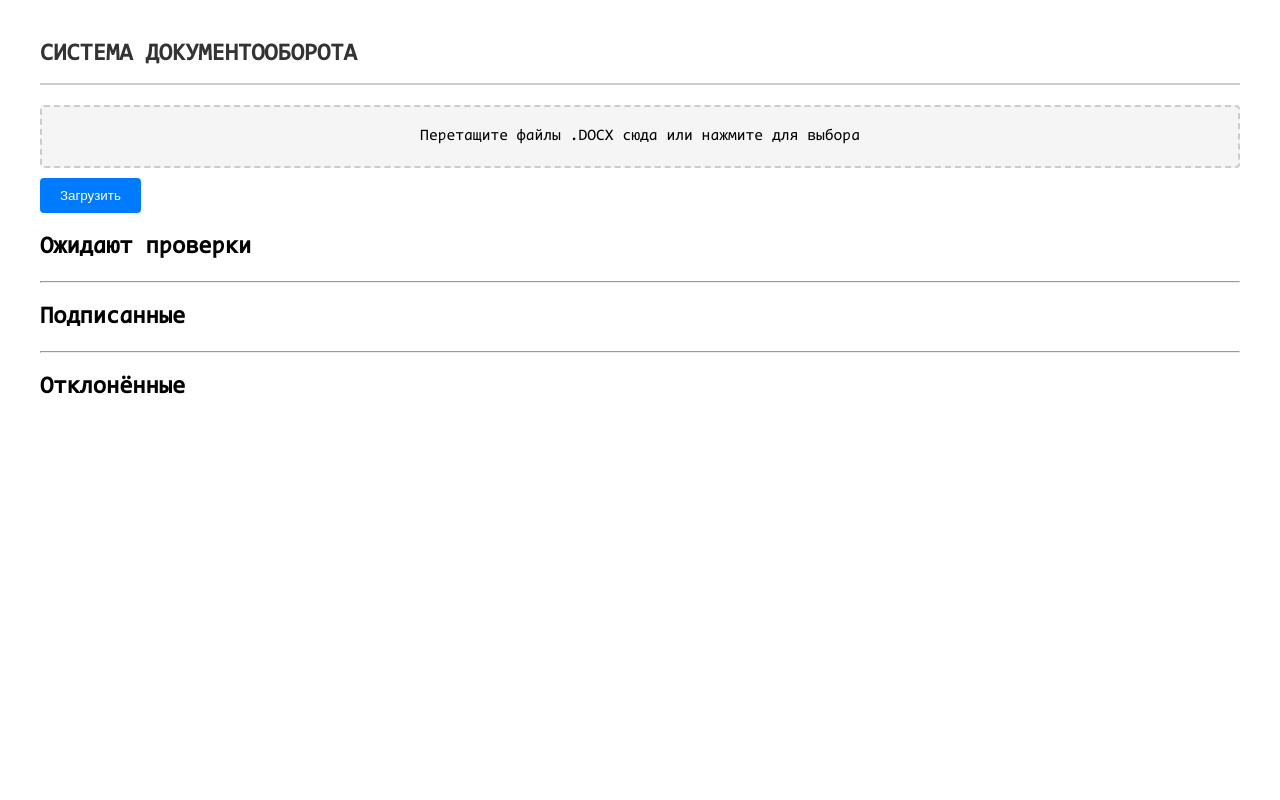
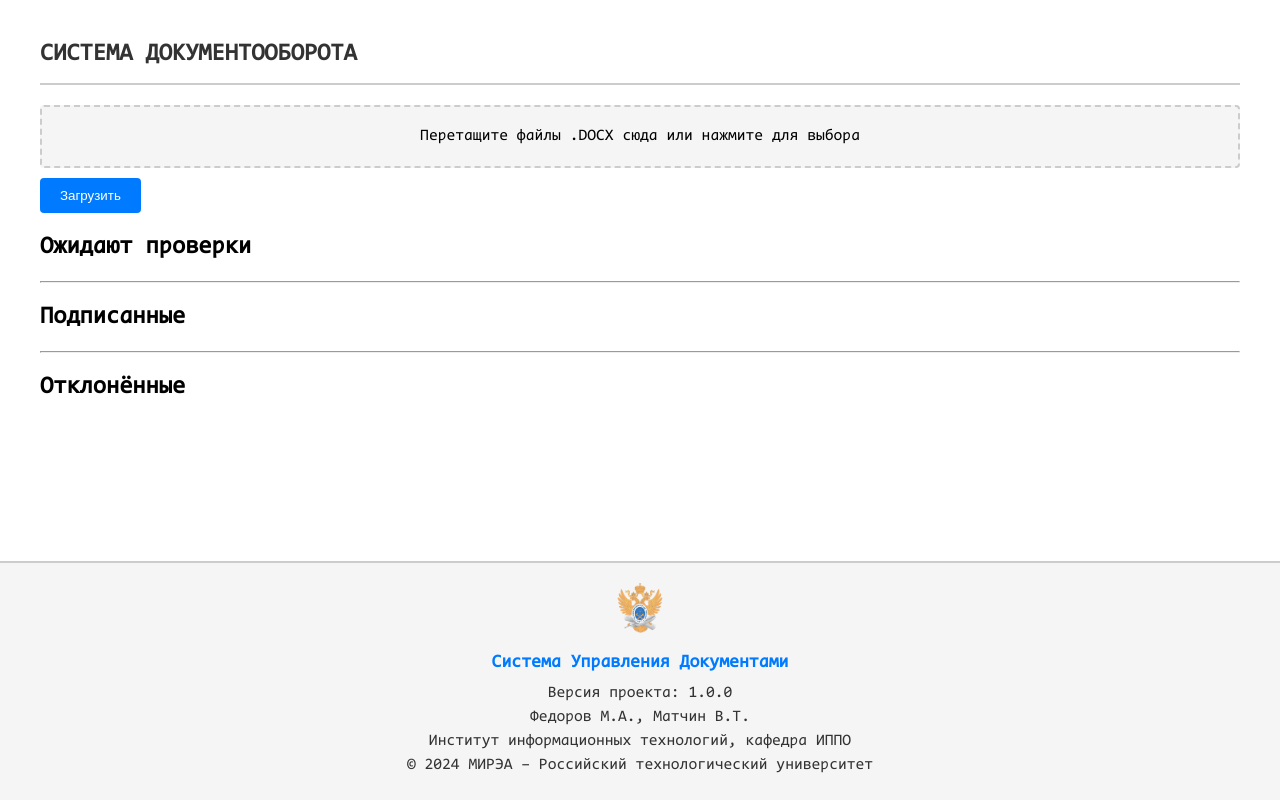
Before and after one commit to maxikfedorov/WEB-DOC-FLOW, a website: page public/document-management/index.html in a window 1280 px wide. Drawn offline with Linux system fonts and the light colour scheme; no server answers.

Commit message:
Add footer

```diff
--- a/backend/documentRoutes.js
+++ b/backend/documentRoutes.js
@@ -103,6 +103,7 @@ router.post("/archive/:id", (req, res) => {
         INSERT INTO files (author, filename, uploadDate, modifyDate, extension, size, state, relatedFiles, data)
         VALUES (?, ?, datetime('now'), datetime('now'), ?, ?, 'Current', ?, ?)
     `);
+
     const info = insertStmt.run(
         "system", // author
         document.filename,
@@ -147,7 +148,6 @@ router.post("/archive/:id", (req, res) => {
 
     res.sendStatus(200);
 });
-
 
 // Маршрут для изменения статуса документа
 router.post('/update-status/:id', (req, res) => {
--- a/public/archive/script.js
+++ b/public/archive/script.js
@@ -596,7 +596,6 @@ document.getElementById('commentForm').addEventListener('submit', async function
     }
 });
 
-
 // Установка дефолтного значения флажка "сетка" на неактивное при перезагрузке страницы
 window.onload = function() {
     document.getElementById('viewToggle').checked = false;
--- a/public/archive/styles/style.css
+++ b/public/archive/styles/style.css
@@ -1,6 +1,10 @@
 @font-face {
     font-family: 'Code New Roman';
     src: url('../../fonts/Code New Roman.otf') format('truetype');
+}
+
+html {
+    height: 100%;
 }
 
 body {
@@ -16,22 +20,82 @@ header {
     margin-bottom: 20px;
     border-bottom: 2px solid #ccc;
     padding-bottom: 10px;
-    flex-wrap: wrap; /* Добавлено для адаптивности */
+    flex-wrap: wrap;
+    /* Добавлено для адаптивности */
 }
 
 header h1 {
-    flex: 0 0 auto; /* Заголовок занимает только необходимое пространство */
-    margin: 0; /* Убираем отступы */
+    flex: 0 0 auto;
+    /* Заголовок занимает только необходимое пространство */
+    margin: 0;
+    /* Убираем отступы */
     margin-bottom: 5px;
 }
 
 header .button-container {
     display: flex;
-    flex: 1; /* Контейнер с кнопками занимает оставшееся пространство */
-    justify-content: space-around; /* Выравнивание по центру */
-    align-items: center; /* Выравнивание по центру */
-    gap: 10px; /* Промежуток между кнопками */
+    flex: 1;
+    /* Контейнер с кнопками занимает оставшееся пространство */
+    justify-content: space-around;
+    /* Выравнивание по центру */
+    align-items: center;
+    /* Выравнивание по центру */
+    gap: 10px;
+    /* Промежуток между кнопками */
 }
+
+/* Стили для футера */
+footer {
+    background-color: #f5f5f5;
+    border-top: 2px solid #ccc;
+    padding: 20px 0;
+    text-align: center;
+    color: #333;
+    width: 100%;
+}
+
+.footer-content {
+    display: flex;
+    flex-direction: column;
+    align-items: center;
+    gap: 10px;
+    margin: 0 40px;
+}
+
+.footer-logo {
+    height: 50px;
+    width: auto;
+}
+
+.footer-text p {
+    margin: 5px 0;
+    font-size: 16px;
+    /* Увеличенный размер шрифта */
+    color: #333;
+    /* Цвет текста */
+}
+
+.footer-text h3 {
+    margin: 10px 0;
+    font-size: 18px;
+    /* Размер шрифта для заголовков */
+    font-weight: bold;
+    /* Жирный шрифт для заголовков */
+    color: #007bff;
+    /* Цвет заголовков */
+}
+
+@media (min-width: 600px) {
+    .footer-content {
+        flex-direction: column;
+        justify-content: center;
+    }
+
+    .footer-text {
+        text-align: center;
+    }
+}
+
 
 /* Медиазапросы для адаптивности header */
 @media (max-width: 890px) {
@@ -67,6 +131,7 @@ h1 {
 }
 
 form {
+
     margin-bottom: 20px;
 }
 
@@ -83,6 +148,10 @@ form {
     background-color: #f5f5f5;
 }
 
+#fileList {
+    flex: 1;
+}
+
 .file-info {
     display: flex;
     justify-content: space-between;
@@ -91,7 +160,8 @@ form {
 }
 
 .file-name {
-    word-break: break-all; /* Перенос длинных имен файлов */
+    word-break: break-all;
+    /* Перенос длинных имен файлов */
 }
 
 .file-actions {
@@ -212,7 +282,7 @@ button:hover {
     width: 100%;
     height: 100%;
     overflow: auto;
-    background-color: rgba(0,0,0,0.4);
+    background-color: rgba(0, 0, 0, 0.4);
     padding-top: 60px;
 }
 
@@ -227,7 +297,8 @@ button:hover {
 }
 
 .modal-content.left-align {
-    text-align: left; /* Выравнивание по левому краю */
+    text-align: left;
+    /* Выравнивание по левому краю */
 }
 
 .close {
@@ -248,11 +319,13 @@ button:hover {
 .grid-view {
     display: flex;
     flex-wrap: wrap;
-    gap: 20px; /* Увеличено расстояние между карточками */
+    gap: 20px;
+    /* Увеличено расстояние между карточками */
 }
 
 .grid-view .file-card {
-    width: calc(33.333% - 20px); /* Учитываем новое значение gap */
+    width: calc(33.333% - 20px);
+    /* Учитываем новое значение gap */
     display: flex;
     flex-direction: column;
     align-items: center;
@@ -265,32 +338,38 @@ button:hover {
 
 .grid-view .file-actions {
     display: grid;
-    grid-template-columns: repeat(2, 1fr); /* Два столбца одинаковой ширины */
-    gap: 5px; /* Промежуток между элементами */
+    grid-template-columns: repeat(2, 1fr);
+    /* Два столбца одинаковой ширины */
+    gap: 5px;
+    /* Промежуток между элементами */
 }
 
 /* Адаптивные стили для количества карточек в строке */
 @media (min-width: 1200px) {
     .grid-view .file-card {
-        width: calc(25% - 20px); /* Четыре карточки в строке */
+        width: calc(25% - 20px);
+        /* Четыре карточки в строке */
     }
 }
 
 @media (min-width: 992px) and (max-width: 1199px) {
     .grid-view .file-card {
-        width: calc(33.333% - 20px); /* Три карточки в строке */
+        width: calc(33.333% - 20px);
+        /* Три карточки в строке */
     }
 }
 
 @media (min-width: 768px) and (max-width: 991px) {
     .grid-view .file-card {
-        width: calc(50% - 20px); /* Две карточки в строке */
+        width: calc(50% - 20px);
+        /* Две карточки в строке */
     }
 }
 
 @media (max-width: 767px) {
     .grid-view .file-card {
-        width: calc(100% - 20px); /* Одна карточка в строке */
+        width: calc(100% - 20px);
+        /* Одна карточка в строке */
     }
 }
 
@@ -332,18 +411,20 @@ button:hover {
     border-radius: 50%;
 }
 
-input:checked + .slider {
+input:checked+.slider {
     background-color: #007bff;
 }
 
-input:checked + .slider:before {
+input:checked+.slider:before {
     transform: translateX(26px);
 }
 
 /* Стили для кнопки переключения вида */
-#viewToggle:disabled + .slider {
-    opacity: 0.5; /* Понижение прозрачности */
-    cursor: not-allowed; /* Изменение курсора */
+#viewToggle:disabled+.slider {
+    opacity: 0.5;
+    /* Понижение прозрачности */
+    cursor: not-allowed;
+    /* Изменение курсора */
 }
 
 /* Стили для кастомных select */
@@ -355,7 +436,8 @@ input:checked + .slider:before {
 }
 
 .custom-select select {
-    display: none; /* Скрываем стандартный select */
+    display: none;
+    /* Скрываем стандартный select */
 }
 
 .select-selected {
@@ -518,8 +600,10 @@ input:checked + .slider:before {
 /* Стили для модального окна комментариев */
 #commentModal .modal-content {
     text-align: left;
-    max-width: 500px; /* Ограничение максимальной ширины модального окна */
-    margin: auto; /* Центрирование модального окна */
+    max-width: 500px;
+    /* Ограничение максимальной ширины модального окна */
+    margin: auto;
+    /* Центрирование модального окна */
 }
 
 #commentModal label {
@@ -535,9 +619,12 @@ input:checked + .slider:before {
     border: 1px solid #000;
     width: 100%;
     box-sizing: border-box;
-    max-width: 100%; /* Ограничение максимальной ширины текстового поля */
-    max-height: 200px; /* Ограничение максимальной высоты текстового поля */
-    resize: vertical; /* Разрешить изменение размера только по вертикали */
+    max-width: 100%;
+    /* Ограничение максимальной ширины текстового поля */
+    max-height: 200px;
+    /* Ограничение максимальной высоты текстового поля */
+    resize: vertical;
+    /* Разрешить изменение размера только по вертикали */
 }
 
 #commentModal button[type="submit"] {
@@ -602,11 +689,11 @@ input:checked + .slider:before {
     border-radius: 50%;
 }
 
-input:checked + .slider {
+input:checked+.slider {
     background-color: #007bff;
 }
 
-input:checked + .slider:before {
+input:checked+.slider:before {
     transform: translateX(26px);
 }
 
@@ -625,6 +712,8 @@ input:checked + .slider:before {
 }
 
 #pageTitle:hover {
-    color: #007BFF; /* Измените цвет на желаемый */
-    transform: scale(1.1); /* Увеличение размера */
+    color: #007BFF;
+    /* Измените цвет на желаемый */
+    transform: scale(1.1);
+    /* Увеличение размера */
 }
--- a/public/document-management/index.html
+++ b/public/document-management/index.html
@@ -12,10 +12,10 @@
 </head>
 
 <body>
+    <div id="mainContainer">
         <header>
             <h1 id="pageTitle">СИСТЕМА ДОКУМЕНТООБОРОТА</h1>
         </header>
-
 
         <div id="content">
             <form id="uploadForm" enctype="multipart/form-data" action="/document-management/upload" method="post">
@@ -42,6 +42,7 @@
                     <h2>Отклонённые</h2>
                     <div id="rejectedDocuments"></div>
                 </section>
+            </div>
         </div>
     </div>
 
@@ -79,7 +80,6 @@
             <pre id="documentContent"></pre>
         </div>
     </div>
-
 
     <!-- Добавьте это в модальное окно для ввода данных электронной подписи -->
     <div id="signatureModal" class="modal">
@@ -123,11 +123,20 @@
         </div>
     </div>
 
+    <div id="errorBanner">Ошибка: можно загружать только файлы с расширением .docx</div>
 
-
-
-
-    <div id="errorBanner">Ошибка: можно загружать только файлы с расширением .docx</div>
+    <footer>
+        <div class="footer-content">
+            <img src="../media/MIREA_logo.png" alt="MIREA Logo" class="footer-logo">
+            <div class="footer-text">
+                <h3>Система Управления Документами</h3>
+                <p>Версия проекта: 1.0.0</p>
+                <p>Федоров М.А., Матчин В.Т.</p>
+                <p>Институт информационных технологий, кафедра ИППО</p>
+                <p>© 2024 МИРЭА – Российский технологический университет</p>
+            </div>
+        </div>
+    </footer>
 
     <script src="script.js"></script>
 </body>
--- a/public/document-management/styles/style.css
+++ b/public/document-management/styles/style.css
@@ -4,9 +4,68 @@
     src: url('../../fonts/Code New Roman.otf') format('truetype');
 }
 
-body {
+html, body {
     font-family: 'Code New Roman', sans-serif;
-    margin: 40px;
+    height: 100%;
+    margin: 0;
+    display: flex;
+    flex-direction: column;
+}
+
+#mainContainer {
+    flex: 1;
+    margin: 40px; /* Переносим margin сюда */
+}
+
+#content {
+    flex: 1;
+}
+
+/* Стили для футера */
+footer {
+    background-color: #f5f5f5;
+    border-top: 2px solid #ccc;
+    padding: 20px 0;
+    text-align: center;
+    color: #333;
+    width: 100%;
+}
+
+.footer-content {
+    display: flex;
+    flex-direction: column;
+    align-items: center;
+    gap: 10px;
+    margin: 0 40px;
+}
+
+.footer-logo {
+    height: 50px;
+    width: auto;
+}
+
+.footer-text p {
+    margin: 5px 0;
+    font-size: 16px; /* Увеличенный размер шрифта */
+    color: #333; /* Цвет текста */
+}
+
+.footer-text h3 {
+    margin: 10px 0;
+    font-size: 18px; /* Размер шрифта для заголовков */
+    font-weight: bold; /* Жирный шрифт для заголовков */
+    color: #007bff; /* Цвет заголовков */
+}
+
+@media (min-width: 600px) {
+    .footer-content {
+        flex-direction: column;
+        justify-content: center;
+    }
+
+    .footer-text {
+        text-align: center;
+    }
 }
 
 header {
@@ -103,7 +162,7 @@ button:hover {
 /* Общие стили для модального окна */
 .modal-content {
     background-color: #fefefe;
-    margin: 5% auto;
+    margin: auto;
     padding: 20px;
     border: 1px solid #888;
     width: 80%;
```
Also changed, not shown: public/archive/index.html (+18 -3 lines), 1 other file. Lines whose indentation alone changed are shown as unchanged.
